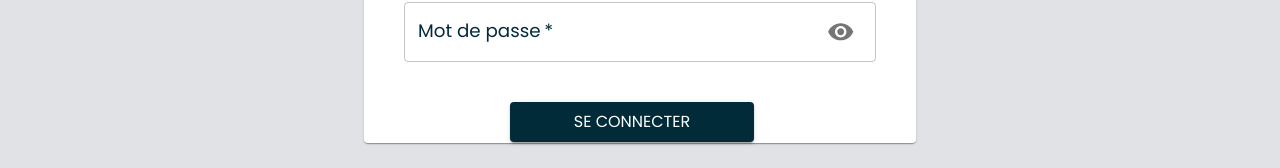
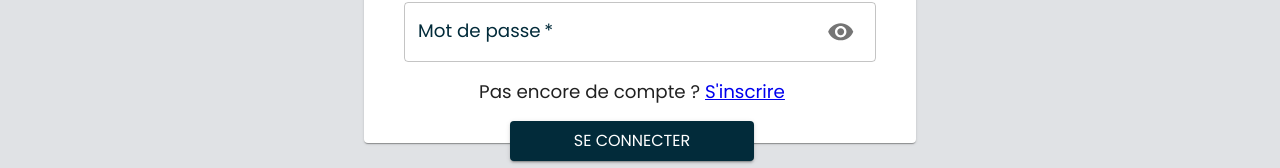
Before and after one commit to ablessin/PapoteCar, a React (Create React App) app: page /connexion in a window 1280 px wide. Shown: the part 429-597 px from the top of the page. Built offline with nearby package versions, Linux system fonts and the light colour scheme; no server answers.

Commit message:
remove console.log / add signup path to signin page

```diff
--- a/src/components/auth/LoginForm.js
+++ b/src/components/auth/LoginForm.js
@@ -13,6 +13,7 @@ import {
 } from "@mui/material";
 import { Visibility, VisibilityOff } from "@mui/icons-material";
 import "../../assets/css/views.css";
+import { Link } from "react-router-dom";
 
 // COMPONENTS POUR LA PARTIE DE CONNEXION DE L'APPLICATION
 function LoginForm() {
@@ -35,7 +36,6 @@ function LoginForm() {
 
   const handleSubmit = async (event) => {
     event.preventDefault();
-    console.log(`Submitted: ${values.username}, ${values.password}`);
 
     const credentials = {
       username: values.username,
@@ -63,7 +63,7 @@ function LoginForm() {
         window.location.href = "/";
       } else {
         // Affichage d'un message d'erreur
-        alert("Une erreur s'est produite lors de l'inscription.");
+        alert("Une erreur s'est produite lors de la connexion.");
       }
     } catch (error) {
       console.error(error);
@@ -138,9 +138,14 @@ function LoginForm() {
                   />
                 </FormControl>
               </Grid>
+              <Typography mt={2}>
+                {" "}
+                Pas encore de compte ?{" "}
+                <Link to="/inscription"> S'inscrire </Link>
+              </Typography>
               <Grid container justifyContent="center">
                 <Grid item xs={12} sm={6}>
-                  <Box mt={2} mb={5} />
+                  <Box mb={2} />
                   <Button
                     title="Se connecter"
                     className="buttonlogin"
--- a/src/components/auth/SignupForm.js
+++ b/src/components/auth/SignupForm.js
@@ -99,7 +99,6 @@ export default function HorizontalNonLinearStepper() {
           body: JSON.stringify(data),
         }
       );
-      console.log(response);
 
       // Vérification de la réponse de l'API
       if (response.ok) {
--- a/src/components/core/Navbar.js
+++ b/src/components/core/Navbar.js
@@ -28,15 +28,12 @@ function ResponsiveAppBar() {
   React.useEffect(() => {
     if (localStorage.getItem("GreenGoGigaToken")) {
       setIsAuthenticated(true);
-      console.log("connecté");
     } else {
       setIsAuthenticated(false);
-      console.log("déconnecté");
     }
   }, []);
 
   const handleLogout = () => {
-    console.log("toto");
     localStorage.removeItem("GreenGoGigaToken");
     localStorage.removeItem("GreenGoGigaUsername");
     window.location.href = "/";
```
